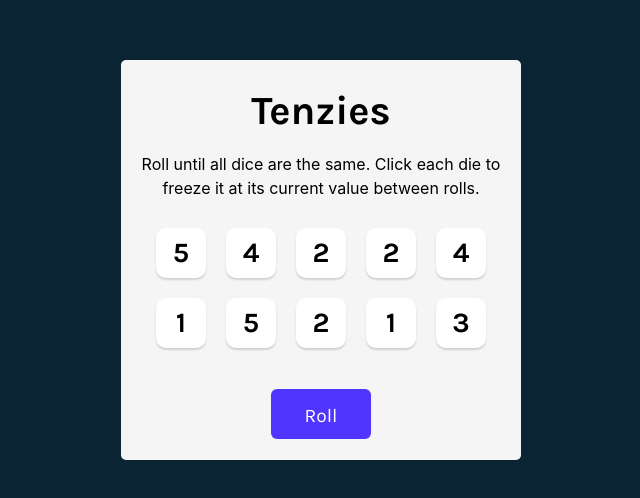
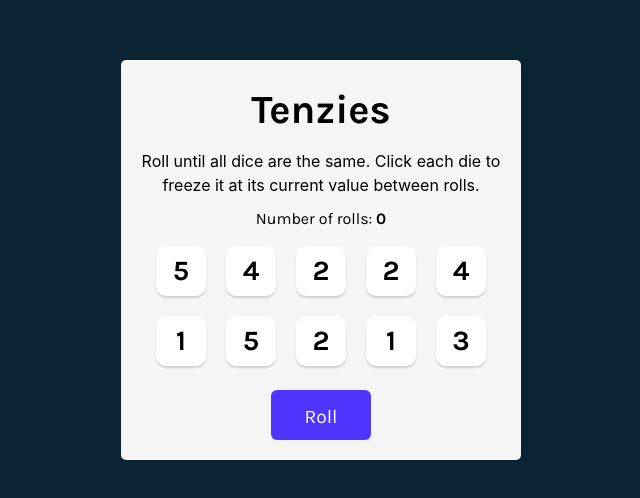
Before and after one commit to Tarasdeveloper/tenzies-game_react, a React (Vite) app: page / in a window 1280 px wide. Shown: the part 140-638 px from the top of the page, without its empty margins (319-959 px from the left). Built offline with nearby package versions, Linux system fonts and the light colour scheme.

Commit message:
counter added

```diff
--- a/src/components/App.jsx
+++ b/src/components/App.jsx
@@ -6,6 +6,7 @@ import ReactConfetti from 'react-confetti';
 export default function App() {
     const [dice, setDice] = useState(() => generateAllNewDice());
     const buttonRef = useRef(null);
+    const [clickCount, setClickCount] = useState(0);
 
     const gameWon =
         dice.every((die) => die.isHeld) &&
@@ -33,6 +34,7 @@ export default function App() {
 
     function rollDice() {
         if (!gameWon) {
+            setClickCount((prevCount) => prevCount + 1);
             setDice((oldDice) =>
                 oldDice.map((die) =>
                     die.isHeld
@@ -41,6 +43,7 @@ export default function App() {
                 )
             );
         } else {
+            setClickCount(0);
             setDice(generateAllNewDice());
         }
     }
@@ -77,6 +80,9 @@ export default function App() {
                 Roll until all dice are the same. Click each die to freeze it at
                 its current value between rolls.
             </p>
+            <p className="click-counter">
+                Number of rolls: <strong>{clickCount}</strong>
+            </p>
             <div className="dice-container">{diceElements}</div>
             <button ref={buttonRef} className="roll-dice" onClick={rollDice}>
                 {gameWon ? 'New Game' : 'Roll'}
--- a/src/index.css
+++ b/src/index.css
@@ -3,10 +3,6 @@
 }
 
 body {
-    /* font-synthesis: none;
-    text-rendering: optimizeLegibility;
-    -webkit-font-smoothing: antialiased;
-    -moz-osx-font-smoothing: grayscale; */
     font-family: Karla, sans-serif;
     line-height: 1.5;
 
@@ -51,7 +47,7 @@ button {
 .instructions {
     font-family: 'Inter', sans-serif;
     font-weight: 400;
-    margin-top: 0;
+    margin: 0;
     text-align: center;
 }
 
@@ -59,7 +55,7 @@ button {
     display: grid;
     grid-template: auto auto / repeat(5, 1fr);
     gap: 20px;
-    margin-bottom: 30px;
+    margin-bottom: 15px;
 }
 
 .dice-container button {
@@ -84,6 +80,11 @@ button.roll-dice {
     font-size: 1.2rem;
 }
 
+.click-counter {
+    margin-top: 0;
+    margin-bottom: 5px;
+}
+
 .sr-only {
     position: absolute;
     width: 1px;
```
